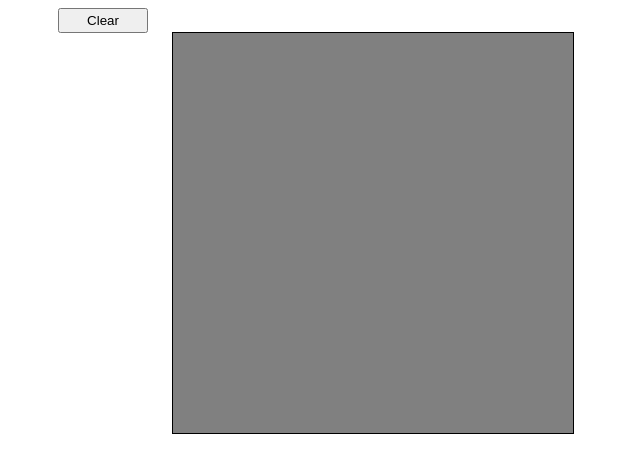
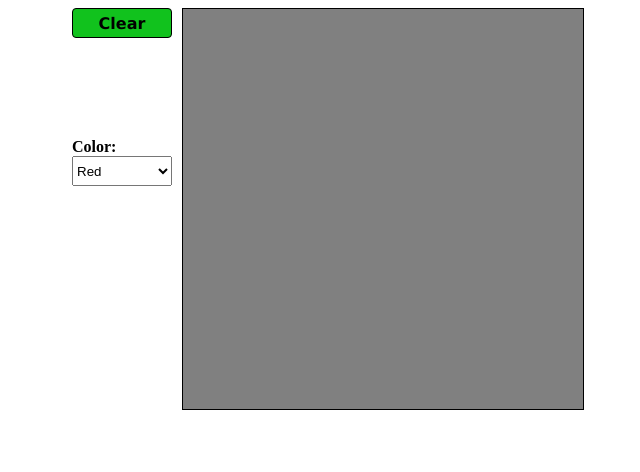
Before and after one commit to bradapc/etchasketch, a plain HTML site: page index.html in a window 1280 px wide. Shown: the whole page, without its empty margins (312-952 px from the left). Drawn offline with Linux system fonts and the light colour scheme.

Commit message:
Added color functionality including a 'random' option

```diff
--- a/index.html
+++ b/index.html
@@ -7,7 +7,18 @@
     </head>
     <body>
         <div class="play-area">
-            <button class="reset">Clear</button>
+            <div class="options">
+                <button class="reset">Clear</button>
+                <label for="color" style="font-weight: 700">Color:</label>
+                <select name="color" id="color">
+                    <option value="red">Red</option>
+                    <option value="blue">Blue</option>
+                    <option value="green">Green</option>
+                    <option value="white">White</option>
+                    <option value="black">Black</option>
+                    <option value="random">Random</option>
+                </select>
+            </div>
             <div class="container">
 
             </div>
--- a/script.js
+++ b/script.js
@@ -16,7 +16,15 @@ function makeGrid(numTiles) {
     }
     let box = document.querySelectorAll('.grid-box')
     box.forEach(boxListen => boxListen.addEventListener('mouseover', () => {
-        boxListen.style.backgroundColor = "red";
+        let colorChoice = document.querySelector('#color');
+        if(colorChoice.value == 'random'){
+            let colorR = Math.floor(Math.random() * 256);
+            let colorG = Math.floor(Math.random() * 256);
+            let colorB = Math.floor(Math.random() * 256);
+            boxListen.style.backgroundColor = `rgb(${colorR},${colorG},${colorB})`;
+        } else {
+            boxListen.style.backgroundColor = `${colorChoice.value}`;
+        }
     }));
 }
 
--- a/style.css
+++ b/style.css
@@ -9,10 +9,31 @@
     width: 400px;
     height: 400px;
     border: 1px solid black;
-    margin: 24px;
+    margin-left: 10px;
 }
 
 .reset {
-    width: 90px;
-    height: 25px;
+    width: 100px;
+    height: 30px;
+    margin-bottom: 100px;
+    background-color: #11c21d;
+    border: 1px solid black;
+    border-radius: 4px;
+    font-weight: 700;
+    font-family: Verdana;
+    font-size: 16px;
 }
+
+.reset:hover {
+    background-color: #14db21;
+}
+
+.options {
+    display: flex;
+    flex-direction: column;
+}
+
+#color {
+    width: 100px;
+    height: 30px;
+}
```
